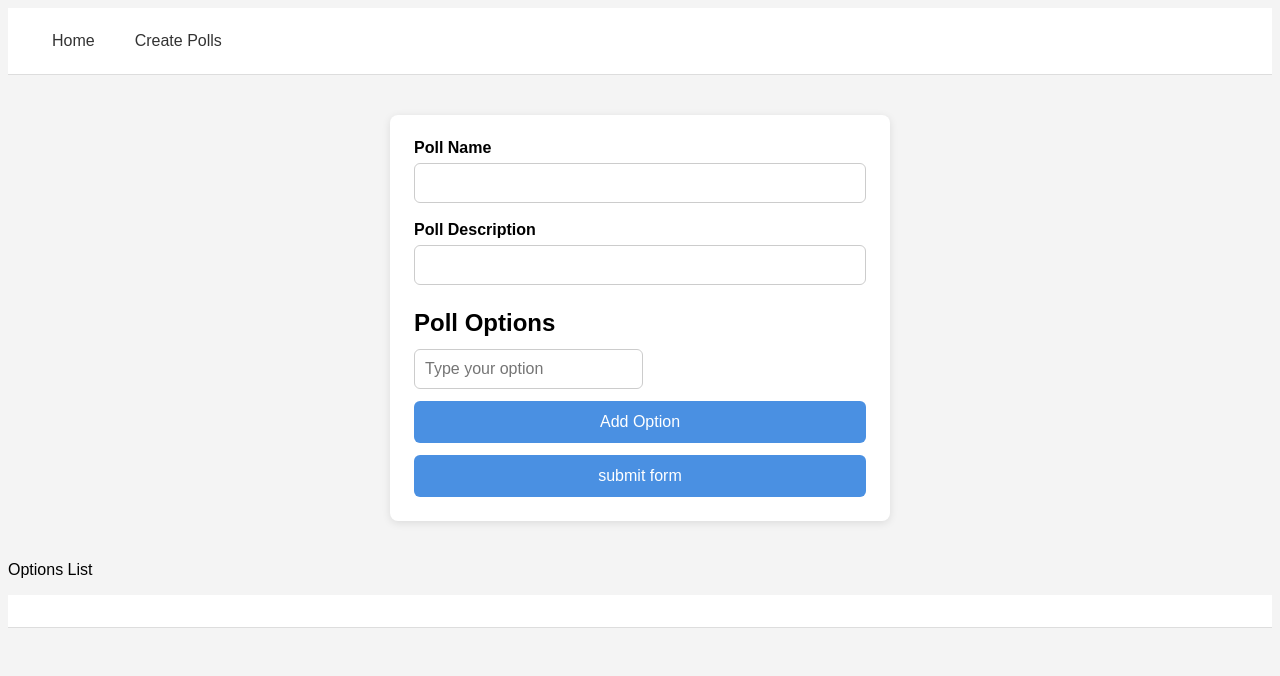
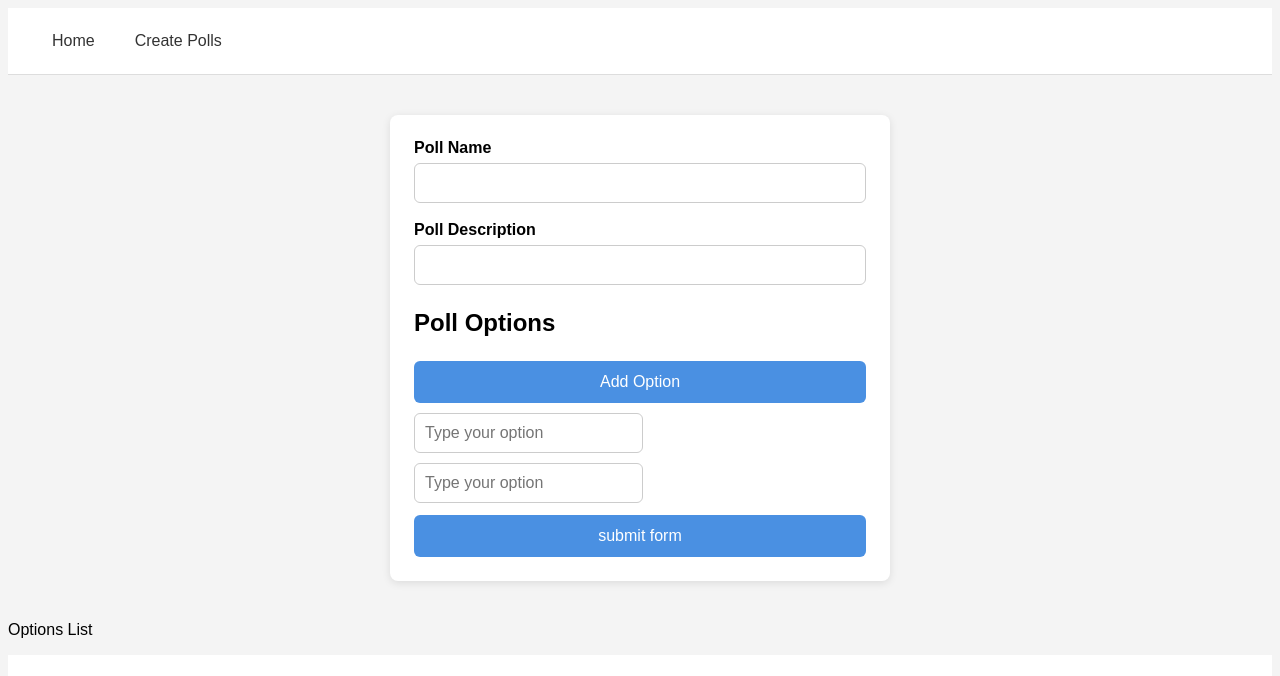
Before and after one commit to Capstone1TPP/Capstone1_FrontEnd, a React app: page /create in a window 1280 px wide. Shown: the top 676 px of the page. Built offline with nearby package versions, Linux system fonts and the light colour scheme; the HTML template or start-up script is replaced by a standard one.

Commit message:
feat: add way to store multiple polling options

```diff
--- a/src/components/PollForm.jsx
+++ b/src/components/PollForm.jsx
@@ -6,8 +6,12 @@ function PollForm () {
         pollName: '',
         pollDescription: ''
     })
-    const [options, setOptions] = useState([])
-    const [text, setText] = useState('')
+    const [options, setOptions] = useState([{text: ""}, {text: ""}])
+    const [optionVal, setOptionVal] = useState('')
+    const [error, setError] = useState({
+        optionOne: "Option 1 is required",
+        optionTwo: "Option 2 is required",
+    })
     const nav = useNavigate()
 
     function handleChange (e) {
@@ -18,8 +22,35 @@ function PollForm () {
             }
         })
     }
+    function handleOption(e) {
+        setOptions((prevOptions) => {
+            const inputIndex = Number(e.target.attributes["id"].value)
+
+            return prevOptions.map((option, index) => {
+                if(index === inputIndex) {
+                    return {
+                        text: e.target.value
+                    }
+                } else {
+                    return {
+                        ...option
+                    }
+                }
+            })
+        })
+    }
     async function handleSubmit(e) {
         e.preventDefault()
+        if(options[0].text === "") {
+            alert(error.optionOne)
+            return;
+        }
+        if(options[1].text === "") {
+            alert(error.optionTwo)
+            return;
+        }
+
+        // check if option.text is empty, if it is remove it from the state
         const response = await fetch('http://localhost:4000/polls', {
             method: "POST",
             body: JSON.stringify({title: polling.pollName, description: polling.pollDescription, options}),
@@ -31,8 +62,7 @@ function PollForm () {
     }
     function addOption(e) {
         e.preventDefault()
-        setOptions([...options, text])
-        setText('')
+        setOptions([...options, {}])
     }
     return (
         <div>
@@ -49,12 +79,20 @@ function PollForm () {
 
                 <h2>Poll Options</h2>
                 <div>
-                    <input
-                        placeholder="Type your option"
-                        value={text}
-                        onChange={(e) => setText(e.target.value)}
-                    />
                     <button onClick={addOption}>Add Option</button>
+                        {options.map((option, index) => {
+                            return (
+                                <div key={index} style={{marginTop:10}}>
+                                    <input
+                                        placeholder="Type your option"
+                                        id={index}
+                                        onChange={(e) => handleOption(e)}
+
+                                    />
+                                </div>
+                            )
+                        })}
+                    {/* <button onClick={addOption}>Add Option</button> */}
 
                 </div>
                 <button type="submit">submit form</button>
@@ -62,7 +100,7 @@ function PollForm () {
             <div>
                 <p>Options List</p>
                 <ul>
-                    {options.map((option) => <li>{option}</li>)}
+                    {/* {options.map((option) => <li>{option}</li>)} */}
                 </ul>
             </div>
         </div>
--- a/src/index.css
+++ b/src/index.css
@@ -176,3 +176,9 @@ ul a:hover {
   width: 100%;
   height: 20px;
 }
+/* errorgit */
+.error {
+  color: red;
+  margin-top: 10px;
+  font-size: 14px;
+}
```
Also changed, not shown: 1 other file (tests, documents, lock files or other folders).
